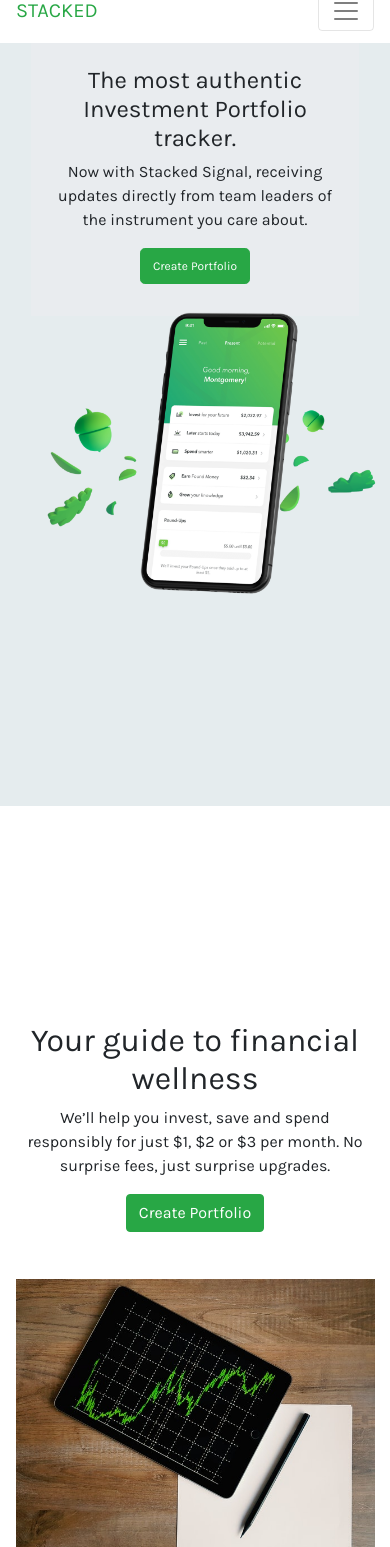
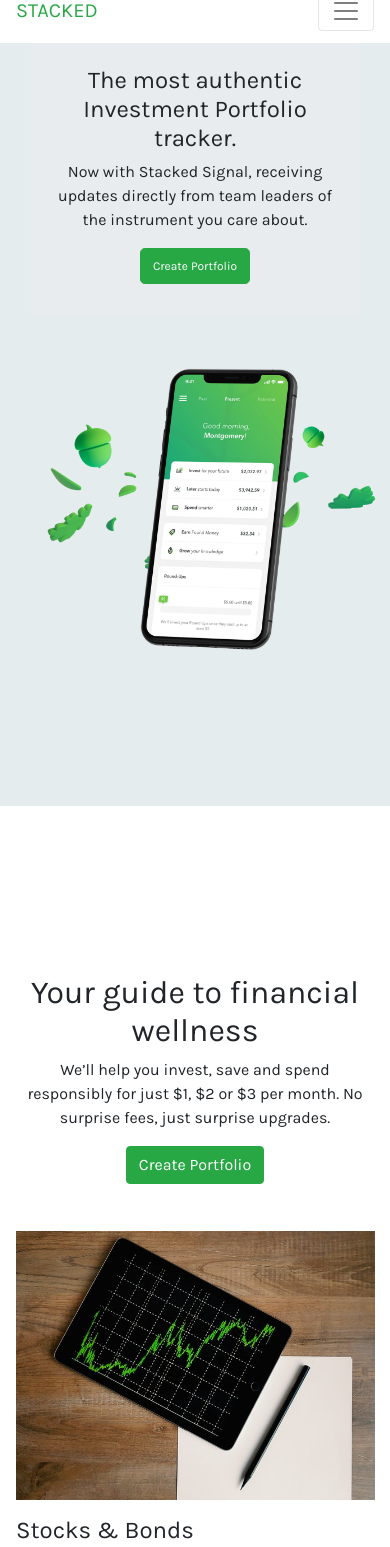
Before and after one commit to rasifrana/task_manager, a Flask app: page / in a window 390 px wide. Shown: the part 21-1568 px from the top of the page. Run offline with Flask 2, Linux system fonts and the light colour scheme; some libraries are stand-ins or nearby versions.

```diff
--- a/static/css/style.css
+++ b/static/css/style.css
@@ -366,6 +366,8 @@ img.leaf {
 .social-icons a.dribbble:hover {
   background-color: #ea4c89;
 }
+
+
 @media (max-width: 767px) {
   .social-icons li.title {
     display: block;
@@ -374,18 +376,18 @@ img.leaf {
   }
   img.phone {
     width: 177px;
-    transform: translate(70%, -70%);
+    transform: translate(70%, -50%);
   }
 
   img.leaf {
-    transform: translate(5%, 30%);
+    transform: translate(5%, 40%);
     max-width: 100%;
     z-index: 1;
   }
 
-  .hero-img-container {
+  /* .hero-img-container {
     margin-top: -20%;
-  }
+  } */
 
   .sm-mb-2 {
     margin-bottom: 1.4rem;
--- a/templates/index.html
+++ b/templates/index.html
@@ -44,7 +44,7 @@
     <div
       class="row asset-type justify-content-center py-5 d-flex align-items-center my-5"
     >
-      <div class="col-sm-12 col-md-5 p-4 text-sm-center mt-5 text-xs-center sm-mb-2">
+      <div class="col-sm-12 col-md-5 p-4 text-sm-center text-xs-center sm-mb-2">
         <h2>Your guide to financial wellness</h2>
         <p>
           We’ll help you invest, save and spend responsibly for just $1, $2 or
```
